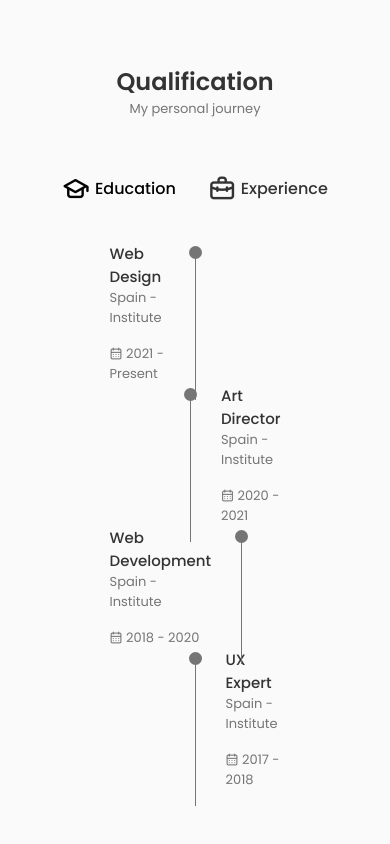
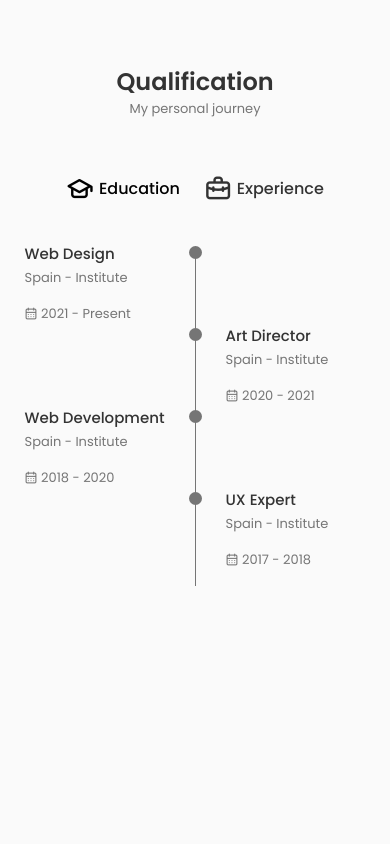
Before and after one commit to bberenice02/portfolio_Berenice, a React (Create React App) app: page / in a window 390 px wide. Shown: the part 2139-2983 px from the top of the page. After the commit the page ends 2821 px from the top, so only its background shows below. Built offline with nearby package versions, Linux system fonts and the light colour scheme.

Commit message:
qualification component final commit

```diff
--- a/src/components/qualification/Qualification.jsx
+++ b/src/components/qualification/Qualification.jsx
@@ -15,19 +15,38 @@ const Qualification = () => {
 
             <div className="qualification__container container">
                 <div className="qualification__tabs">
-                    <div className="qualification__button qualification__active button--flex">
-                        <i className="uil uil-graduation-cap qualification__icon"></i>{" "}
+                    <div
+                        className={
+                            toggleState === 1
+                                ? "qualification__button qualification__active button--flex"
+                                : "qualification__button button--flex"
+                        }
+                        onClick={() => toggleTab(1)}
+                    >
+                        <i className="uil uil-graduation-cap qualification__icon"></i>
                         Education
                     </div>
 
-                    <div className="qualification__button button--flex">
-                        <i className="uil uil-briefcase-alt qualification__icon"></i>{" "}
+                    <div className={
+                        toggleState === 2
+                            ? "qualification__button qualification__active button--flex"
+                            : "qualification__button button--flex"
+                    }
+                        onClick={() => toggleTab(2)}
+                    >
+                        <i className="uil uil-briefcase-alt qualification__icon"></i>
                         Experience
                     </div>
                 </div>
 
                 <div className="qualification__sections">
-                    <div className="qualification__content qualification__content-active">
+                    <div
+                        className={
+                            toggleState === 1
+                                ? "qualification__content qualification__content-active"
+                                : "qualification__content"
+                        }
+                    >
                         <div className="qualification__data">
                             <div>
                                 <h3 className="qualification__title">Web Design</h3>
@@ -93,7 +112,13 @@ const Qualification = () => {
                         </div>
                     </div>
 
-                    <div className="qualification__content">
+                    <div
+                        className={
+                            toggleState === 2
+                                ? "qualification__content qualification__content-active"
+                                : "qualification__content"
+                        }
+                    >
                         <div className="qualification__data">
                             <div>
                                 <h3 className="qualification__title">Product Designer</h3>
--- a/src/components/qualification/qualification.css
+++ b/src/components/qualification/qualification.css
@@ -78,3 +78,37 @@
     background-color: var(--text-color);
     transform: translate(6px, -7px);
 }
+
+/*=================== BREAKPOINT =================*/
+/* For large devices */
+@media screen and (max-width: 992px) {
+    .qualification__container {
+        margin-left: auto;
+        margin-right: auto;
+    }
+}
+
+/* For medium devices */
+@media screen and (max-width: 768px) {
+    .qualification__container {
+        margin-left: var(--mb-1-5);
+        margin-right: var(--mb-1-5);
+    }
+}
+
+@media screen and (max-width: 576px) {
+    .qualification__sections {
+        grid-template-columns: initial;
+    }
+
+    .qualification__button {
+        margin: 0 var(--mb-0-75);
+    }
+}
+
+/* For small devices */
+@media screen and (max-width: 350px) {
+    .qualification__data {
+        gap: 0.5rem;
+    }
+}
```
